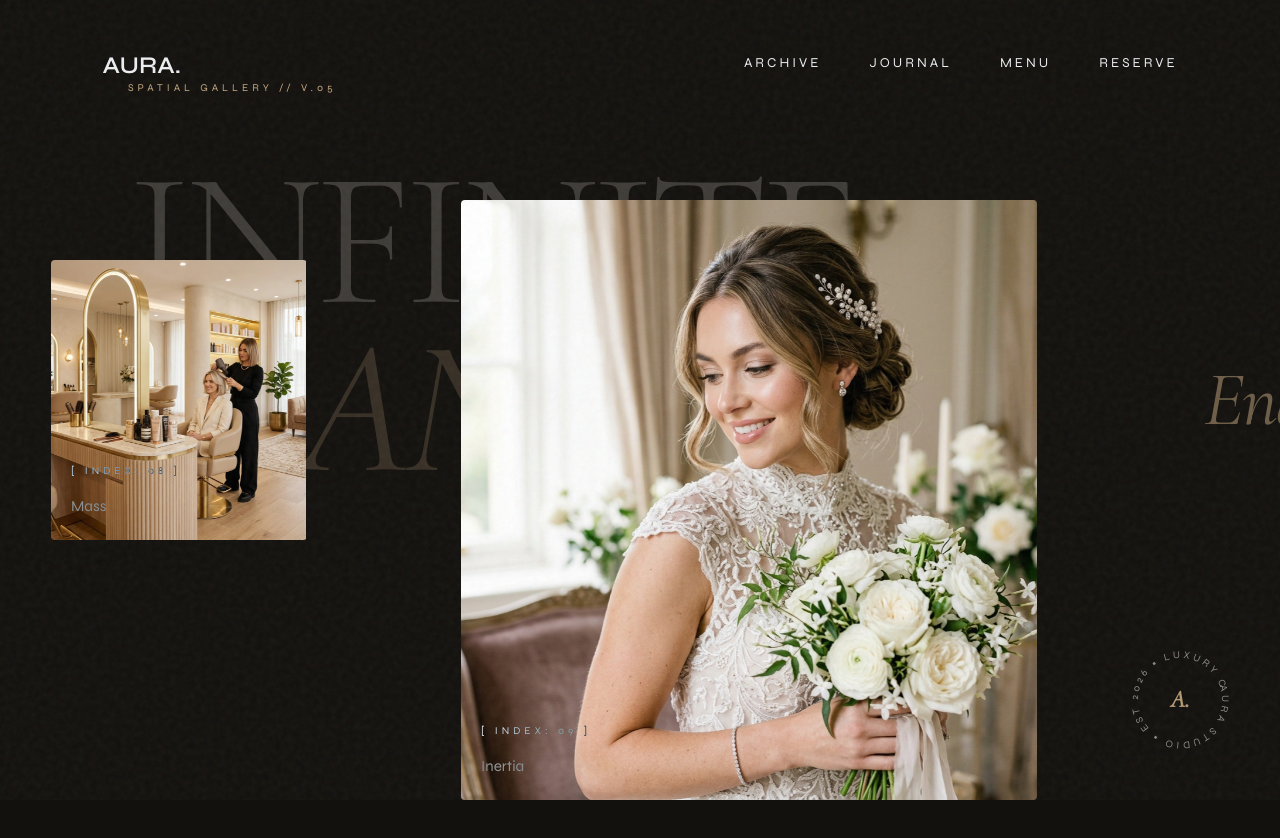
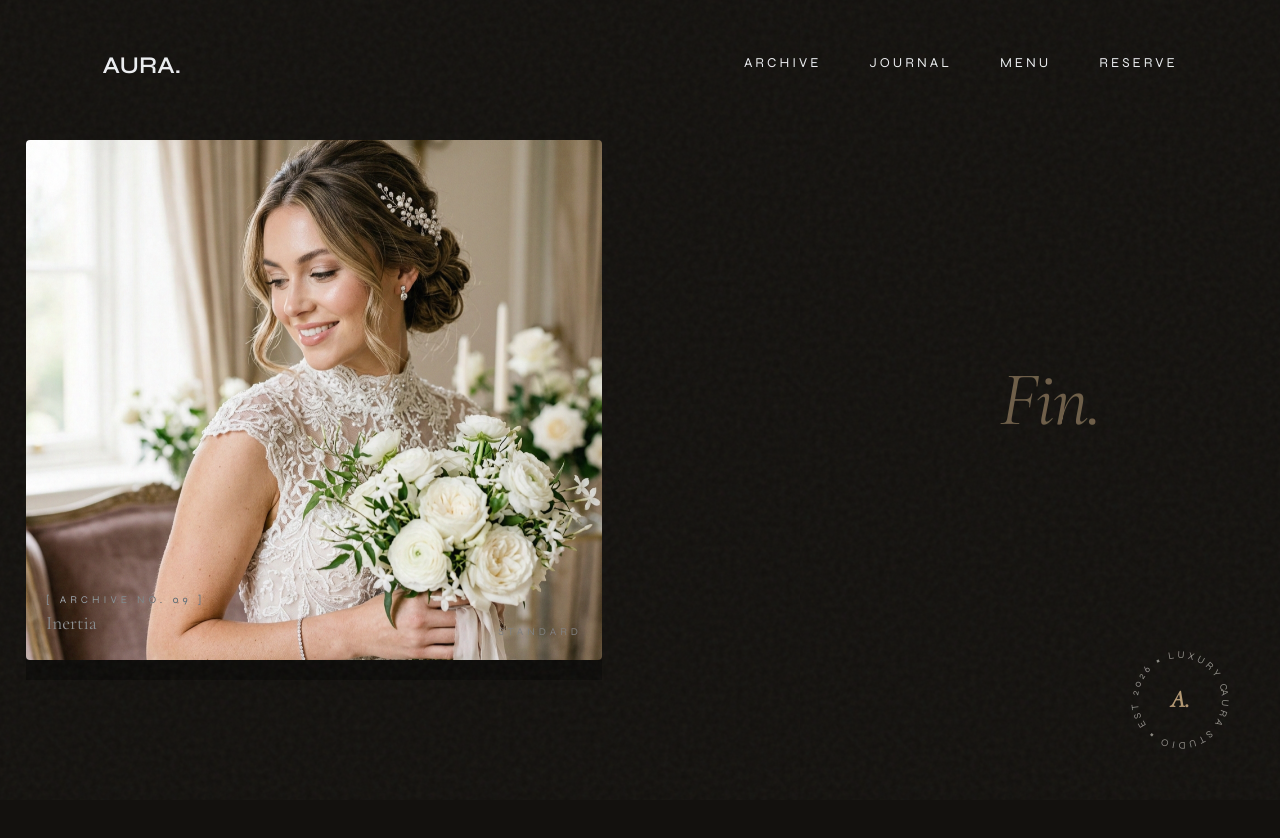
Before and after one commit to harrynaveen8-crypto/aura-salon-bridal, a React (Vite) app: page /archive in a window 1280 px wide. Shown: the top 838 px of the page. Built offline with nearby package versions, Linux system fonts and the light colour scheme.

Commit message:
V29: Polished Archive Gallery layout. Replaced chaotic vertical depth-shifting with a pristine, uniform-height (65vh) cinematic film-strip. Applied strict 15vw margins to guarantee zero overlapping while maintaining varying width aspect ratios and all heavy velocity physics.

```diff
--- a/src/pages/Archive.jsx
+++ b/src/pages/Archive.jsx
@@ -1,7 +1,7 @@
 import React, { useEffect, useRef } from 'react';
-import { motion, useScroll, useSpring, useTransform, useVelocity, useMotionValue, useMotionValueEvent } from 'framer-motion';
+import { motion, useScroll, useSpring, useTransform, useVelocity, useMotionValueEvent, useMotionValue } from 'framer-motion';
 
-// Global mouse tracking for repulsion physics
+// Global mouse tracking for subtle interactions
 const MouseTracker = ({ mouseX, mouseY }) => {
   useEffect(() => {
     const handleMove = (e) => {
@@ -14,41 +14,15 @@ const MouseTracker = ({ mouseX, mouseY }) => {
   return null;
 };
 
-// Physics-driven individual image component
-const CinematicImage = ({ img, mouseX, mouseY, globalVelocityScale, globalVelocityFilter, globalVelocityY }) => {
+// Premium, clean film-slide component
+const CinematicImage = ({ img, mouseX, mouseY, globalVelocityScale, globalVelocityFilter }) => {
   const ref = useRef(null);
 
-  // Parallax mapped to Y-axis velocity to prevent horizontal overlapping
-  const yParallax = useTransform(globalVelocityY, value => value * img.depthMult);
-
-  // Hover & Repulsion Physics Springs
-  const rotateX = useSpring(0, { stiffness: 150, damping: 20, mass: 1.5 });
-  const rotateY = useSpring(0, { stiffness: 150, damping: 20, mass: 1.5 });
-  const repulseX = useSpring(0, { stiffness: 100, damping: 30, mass: 1 });
-  const repulseY = useSpring(0, { stiffness: 100, damping: 30, mass: 1 });
+  // Hover Physics Springs (Extremely subtle)
+  const rotateX = useSpring(0, { stiffness: 150, damping: 20, mass: 1 });
+  const rotateY = useSpring(0, { stiffness: 150, damping: 20, mass: 1 });
   const localScale = useSpring(1, { stiffness: 200, damping: 25 });
-
-  // Handle Repulsion (Mouse Influence System)
-  useMotionValueEvent(mouseX, "change", (latestX) => {
-    if (!ref.current) return;
-    const rect = ref.current.getBoundingClientRect();
-    const centerX = rect.left + rect.width / 2;
-    const centerY = rect.top + rect.height / 2;
-
-    const distX = latestX - centerX;
-    const distY = mouseY.get() - centerY;
-    const distance = Math.sqrt(distX * distX + distY * distY);
-
-    // Repulsion radius: 250px
-    if (distance < 250 && distance > 0) {
-      const force = (250 - distance) / 250;
-      repulseX.set(-(distX / distance) * force * 15); // max 15px drift
-      repulseY.set(-(distY / distance) * force * 15);
-    } else {
-      repulseX.set(0);
-      repulseY.set(0);
-    }
-  });
+  const hoverBlur = useSpring(0, { stiffness: 200, damping: 30 }); // Drops shadow when hovered
 
   const handleMouseMove = (e) => {
     if (!ref.current) return;
@@ -56,49 +30,53 @@ const CinematicImage = ({ img, mouseX, mouseY, globalVelocityScale, globalVeloci
     const centerX = rect.left + rect.width / 2;
     const centerY = rect.top + rect.height / 2;
 
-    // Rotate ±4deg based on cursor
+    // Rotate ±2deg based on cursor (very subtle)
     const xPos = (e.clientX - centerX) / (rect.width / 2);
     const yPos = (e.clientY - centerY) / (rect.height / 2);
 
-    rotateX.set(yPos * -4);
-    rotateY.set(xPos * 4);
+    rotateX.set(yPos * -2);
+    rotateY.set(xPos * 2);
   };
 
-  const handleMouseEnter = () => localScale.set(1.04);
+  const handleMouseEnter = () => {
+    localScale.set(1.02);
+    hoverBlur.set(20);
+  };
+
   const handleMouseLeave = () => {
     rotateX.set(0);
     rotateY.set(0);
     localScale.set(1);
+    hoverBlur.set(0);
   };
 
   return (
     <motion.div
       ref={ref}
       style={{
-        alignSelf: img.align,
-        minWidth: img.width,
-        height: img.height,
-        y: yParallax,
-        x: repulseX,
-        translateY: repulseY,
+        width: img.width,
+        height: '65vh', // Uniform height creates a clean, premium museum feel
+        marginRight: '15vw', // Massive, consistent spacing guarantees NO OVERLAP
         rotateX,
         rotateY,
         scale: localScale,
+        boxShadow: useTransform(hoverBlur, value => `0px 20px ${value}px rgba(0,0,0,0.4)`),
         willChange: 'transform',
         transformStyle: 'preserve-3d',
         perspective: '1000px',
-        position: 'relative'
+        position: 'relative',
+        flexShrink: 0 // Prevent squishing
       }}
-      initial={{ opacity: 0, scale: 0.94, y: 80 }}
-      whileInView={{ opacity: 1, scale: 1, y: 0 }}
+      initial={{ opacity: 0, y: 50 }}
+      whileInView={{ opacity: 1, y: 0 }}
       viewport={{ once: true, margin: "200px" }}
-      transition={{ type: "spring", stiffness: 100, damping: 25, mass: 1.5 }}
+      transition={{ type: "spring", stiffness: 100, damping: 30 }}
       onMouseMove={handleMouseMove}
       onMouseEnter={handleMouseEnter}
       onMouseLeave={handleMouseLeave}
-      className="archive-cinematic-item flex-shrink-0"
+      className="archive-cinematic-item cursor-none"
     >
-      <div style={{ width: '100%', height: '100%', overflow: 'hidden', position: 'relative', borderRadius: '4px' }}>
+      <div style={{ width: '100%', height: '100%', overflow: 'hidden', position: 'relative', borderRadius: '4px', backgroundColor: '#000' }}>
         <motion.img
           src={img.src}
           alt={img.title}
@@ -111,15 +89,18 @@ const CinematicImage = ({ img, mouseX, mouseY, globalVelocityScale, globalVeloci
             willChange: 'transform, filter'
           }}
         />
-        <div style={{ position: 'absolute', bottom: '20px', left: '20px', mixBlendMode: 'difference', color: '#fff' }}>
-          <span className="tiny-label" style={{ color: '#fff' }}>[ INDEX: 0{img.id} ]</span>
-          <p className="editorial-text-small mt-4" style={{ color: '#fff' }}>{img.title}</p>
+        {/* Elegant typography overlay */}
+        <div style={{ position: 'absolute', bottom: '20px', left: '20px', right: '20px', display: 'flex', justifyContent: 'space-between', alignItems: 'flex-end', mixBlendMode: 'difference', color: '#fff' }}>
+          <div>
+            <span className="tiny-label" style={{ color: '#fff', opacity: 0.7 }}>[ ARCHIVE NO. 0{img.id} ]</span>
+            <p className="editorial-text-small mt-2" style={{ color: '#fff', fontSize: '1.2rem', fontFamily: 'var(--font-heading)' }}>{img.title}</p>
+          </div>
+          <span className="tiny-label" style={{ color: '#fff', opacity: 0.5 }}>{img.format}</span>
         </div>
       </div>
     </motion.div>
   );
 };
-
 
 const Archive = ({ setTheme }) => {
   useEffect(() => {
@@ -129,77 +110,73 @@ const Archive = ({ setTheme }) => {
 
   const containerRef = useRef(null);
 
-  // Global Scroll & Velocity Physics
+  // Scroll mapping
   const { scrollYProgress, scrollY } = useScroll({ target: containerRef });
 
-  // Horizontal Translation
+  // Smooth translation for the track
   const smoothProgress = useSpring(scrollYProgress, { stiffness: 100, damping: 30 });
   const xTransform = useTransform(smoothProgress, [0, 1], ["0%", "-85%"]);
 
-  // Heavy, expensive, physical inertia
+  // Heavy Cinematic Inertia Physics
   const rawVelocity = useVelocity(scrollY);
-  const smoothVelocity = useSpring(rawVelocity, { stiffness: 150, damping: 40, mass: 2.5 });
+  const smoothVelocity = useSpring(rawVelocity, { stiffness: 150, damping: 50, mass: 2 });
 
   // Velocity-driven global effects
   const globalVelocityScale = useTransform(smoothVelocity, [-1500, 0, 1500], [1.05, 1, 1.05]);
   const globalBlur = useTransform(smoothVelocity, [-1500, 0, 1500], ["2px", "0px", "2px"]);
-  const globalContrast = useTransform(smoothVelocity, [-1500, 0, 1500], ["contrast(102%) brightness(98%)", "contrast(100%) brightness(100%)", "contrast(102%) brightness(98%)"]);
-  const globalVelocityY = useTransform(smoothVelocity, [-1500, 1500], [40, -40]); // Used for vertical parallax
-
-  // Combine blur and contrast into one filter string for performance
+  const globalContrast = useTransform(smoothVelocity, [-1500, 0, 1500], ["contrast(105%) brightness(95%)", "contrast(100%) brightness(100%)", "contrast(105%) brightness(95%)"]);
   const globalFilter = useTransform(() => `${globalContrast.get()} blur(${globalBlur.get()})`);
 
-  // Floating Camera Effect (The entire scene shifts microscopically based on velocity)
-  const cameraX = useTransform(smoothVelocity, [-1500, 1500], [10, -10]);
-  const cameraY = useTransform(smoothVelocity, [-1500, 1500], [6, -6]);
-  const cameraRotate = useTransform(smoothVelocity, [-1500, 1500], [0.4, -0.4]);
+  // Microscopic Camera Drift
+  const cameraX = useTransform(smoothVelocity, [-1500, 1500], [5, -5]);
+  const cameraY = useTransform(smoothVelocity, [-1500, 1500], [3, -3]);
+  const cameraRotate = useTransform(smoothVelocity, [-1500, 1500], [0.2, -0.2]);
 
   const mouseX = useMotionValue(0);
   const mouseY = useMotionValue(0);
 
-  // Asymmetrical Non-Overlapping Layout
+  // Clean, uniform-height cinematic sequence.
+  // Varying widths (aspect ratios) provide interest without messiness.
   const images = [
-    { id: 1, src: "/hero.png", title: "The Construct", width: "40vw", height: "70vh", align: "flex-start", depthMult: 1 },
-    { id: 2, src: "/salon.png", title: "Chemistry", width: "25vw", height: "40vh", align: "center", depthMult: -0.5 },
-    { id: 3, src: "/bridal.png", title: "Silhouette", width: "35vw", height: "60vh", align: "flex-end", depthMult: 0.8 },
-
-    { id: 4, src: "/hero.png", title: "Tension", width: "30vw", height: "55vh", align: "flex-start", depthMult: -0.8 },
-    { id: 5, src: "/salon.png", title: "Form", width: "45vw", height: "80vh", align: "center", depthMult: 1.2 },
-    { id: 6, src: "/bridal.png", title: "Velocity", width: "25vw", height: "45vh", align: "flex-end", depthMult: -0.4 },
-
-    { id: 7, src: "/hero.png", title: "Physics", width: "40vw", height: "65vh", align: "flex-start", depthMult: 0.7 },
-    { id: 8, src: "/salon.png", title: "Mass", width: "20vw", height: "35vh", align: "center", depthMult: -0.6 },
-    { id: 9, src: "/bridal.png", title: "Inertia", width: "45vw", height: "75vh", align: "flex-end", depthMult: 1 },
+    { id: 1, src: "/hero.png", title: "The Construct", width: "35vw", format: "PORTRAIT" },
+    { id: 2, src: "/salon.png", title: "Chemistry", width: "55vw", format: "CINEMATIC" },
+    { id: 3, src: "/bridal.png", title: "Silhouette", width: "45vw", format: "STANDARD" },
+    { id: 4, src: "/hero.png", title: "Tension", width: "30vw", format: "PORTRAIT" },
+    { id: 5, src: "/salon.png", title: "Form", width: "60vw", format: "ULTRAWIDE" },
+    { id: 6, src: "/bridal.png", title: "Velocity", width: "40vw", format: "STANDARD" },
+    { id: 7, src: "/hero.png", title: "Physics", width: "35vw", format: "PORTRAIT" },
+    { id: 8, src: "/salon.png", title: "Mass", width: "50vw", format: "CINEMATIC" },
+    { id: 9, src: "/bridal.png", title: "Inertia", width: "45vw", format: "STANDARD" },
   ];
 
   return (
-    <div ref={containerRef} className="page-container relative z-10" style={{ background: 'var(--color-bg)', height: '700vh' }}>
+    <div ref={containerRef} className="page-container relative z-10" style={{ background: 'var(--color-bg)', height: '800vh' }}>
       <MouseTracker mouseX={mouseX} mouseY={mouseY} />
 
-      <div className="sticky-horizontal-container" style={{ position: 'sticky', top: 0, height: '100vh', width: '100vw', overflow: 'hidden' }}>
+      <div className="sticky-horizontal-container" style={{ position: 'sticky', top: 0, height: '100vh', width: '100vw', overflow: 'hidden', display: 'flex', alignItems: 'center' }}>
 
-        {/* Intro Typographic Element (Fixed) */}
-        <div style={{ position: 'absolute', top: '10%', left: '10%', zIndex: 0, pointerEvents: 'none' }}>
-          <span className="tiny-label mb-8">SPATIAL GALLERY // V.05</span>
-          <h1 className="text-massive kinetic-text" style={{ lineHeight: 0.85, opacity: 0.2 }}>INFINITE</h1><br/>
-          <h1 className="text-massive text-editorial kinetic-text pl-8" style={{ opacity: 0.2 }}>CANVAS.</h1>
-        </div>
-
-        {/* Floating Camera Wrapper */}
+        {/* Microscopic Camera Drift Wrapper */}
         <motion.div
           className="horizontal-track"
           style={{
             x: xTransform,
             y: cameraY,
             rotateZ: cameraRotate,
-            height: '100%',
             display: 'flex',
             alignItems: 'center',
-            padding: '0 20vw',
-            gap: '12vw', // Enforces strictly no overlapping
+            paddingLeft: '20vw',
+            width: 'max-content',
             willChange: 'transform'
           }}
         >
+          {/* Typographic Anchor */}
+          <div style={{ marginRight: '15vw', flexShrink: 0 }}>
+            <span className="tiny-label mb-8">SPATIAL GALLERY // V.06</span>
+            <h1 className="text-massive kinetic-text" style={{ lineHeight: 0.85 }}>CINEMATIC</h1><br/>
+            <h1 className="text-massive text-editorial kinetic-text pl-8">SEQUENCE.</h1>
+          </div>
+
+          {/* Clean Film Sequence */}
           {images.map((img, i) => (
             <CinematicImage
               key={i}
@@ -208,12 +185,12 @@ const Archive = ({ setTheme }) => {
               mouseY={mouseY}
               globalVelocityScale={globalVelocityScale}
               globalVelocityFilter={globalFilter}
-              globalVelocityY={globalVelocityY}
             />
           ))}
 
-          <div style={{ minWidth: '40vw', display: 'flex', justifyContent: 'center' }}>
-            <h2 className="text-large text-editorial" style={{ opacity: 0.5 }}>End of Simulation.</h2>
+          {/* Ending Anchor */}
+          <div style={{ width: '40vw', display: 'flex', justifyContent: 'center', flexShrink: 0 }}>
+            <h2 className="text-large text-editorial" style={{ opacity: 0.5 }}>Fin.</h2>
           </div>
         </motion.div>
       </div>
```
